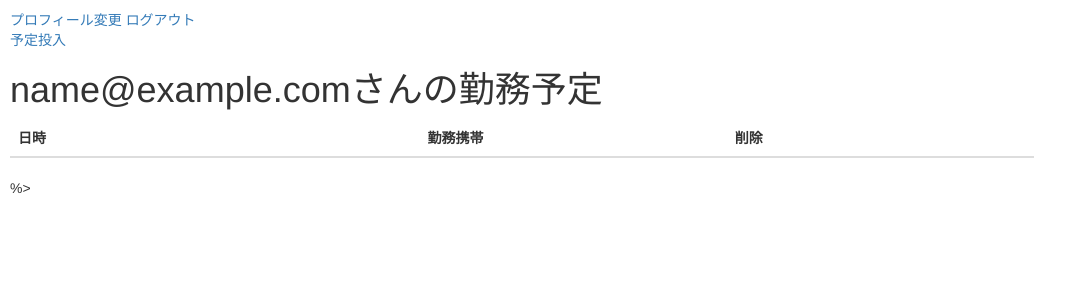
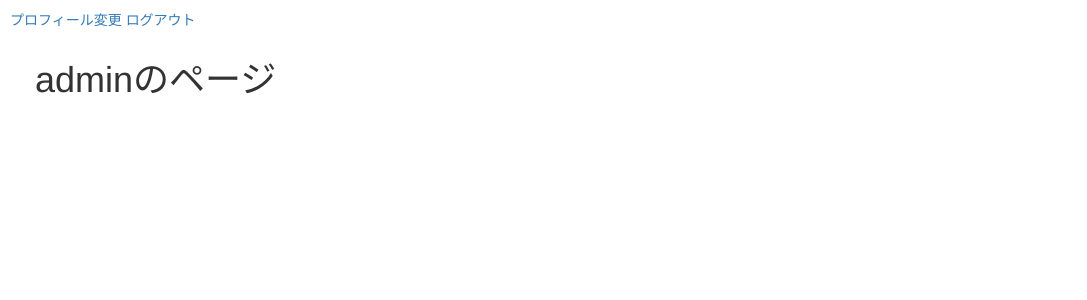
Before and after one commit to RandyTozuka/deskschedule2, a Rails app: page / in a window 1280 px wide. Shown: the top 300 px of the page, without its empty margins (0-1087 px from the left). Run offline with Rails 7, Linux system fonts and the light colour scheme; the visitor is signed in with stand-in values (Sample User, id 1); data that the repository does not hold is empty; style sheets or scripts are compiled from the project's sources; some libraries are stand-ins or nearby versions.

Commit message:
アドミンページ作成. indexページをパーシャル化

```diff
--- a/app/controllers/workschedules_controller.rb
+++ b/app/controllers/workschedules_controller.rb
@@ -4,12 +4,14 @@ class WorkschedulesController < ApplicationController
     if current_user
       @user = current_user
       @week_days = ["日","月","火","水","木","金","土"]
-      now = Time.current.next_month
-      @workschedules = Workschedule.where(wdate: now.all_month)
-                                   .where(user_id: current_user.id)
+      @now = Time.current
+      @next_month = Time.current.next_month
+      @previous_month = Time.current.prev_month
+      @workschedules = Workschedule.where(wdate: @now.all_month).where(user_id: current_user.id)
+      @workschedules_next_month = Workschedule.where(wdate: @next_month.all_month).where(user_id: current_user.id)
+      @workschedules_previous_month = Workschedule.where(wdate: @previous_month.all_month).where(user_id: current_user.id)
       #all_month    参考: https://qiita.com/whitefox_105/items/7c1d409ebd863fab5cb5
       #Time.current 参考: https://qiita.com/kodai_0122/items/111457104f83f1fb2259
-      # @workschedules = Workschedule.where(user_id: current_user.id).page(params[:page]).per(7)
     end
   end
 
--- /dev/null
+++ b/app/views/layouts/_index-admin.html.erb
@@ -0,0 +1,3 @@
+<div class="container">
+  <h1>adminのページ</h1>
+</div>
--- a/app/views/workschedules/index.html.erb
+++ b/app/views/workschedules/index.html.erb
@@ -1,24 +1,7 @@
-  <% if current_user %>
-    <p><%= link_to '予定投入', new_workschedule_path %></p>
-    <h1><%= @user.email %>さんの勤務予定</h1>
-    <table class="workschedule_table table table-hover" >
-      <thead>
-        <tr>
-          <th style="width:40%">日時</th>
-          <th style="width:30%">勤務携帯</th>
-          <th style="width:30%">削除</th>
-        </tr>
-      </thead>
-      <% @workschedules.each do |w|  %>
-      <tbody>
-        <tr>
-          <td><%= w.wdate.strftime("%Y年%m月%d日(#{@week_days[w.wdate.wday]})") %></td>
-          <td><%= link_to Status.find(w.status_id).status, edit_workschedule_path(w) %></td>
-          <td><%= link_to "予定削除", workschedule_path(w), method: :delete, data:{confirm:"削除してよろしいですか?"} %></td>
-        </tr>
-      </tbody>
-      <% end %>
-    </table>
-    <!--曜日の日本語化 → https://techracho.bpsinc.jp/hachi8833/2016_10_06/25960 -->
+<div class="wrapper">
+  <% if user_signed_in? && current_user.admin? %>
+    <%= render 'layouts/index-admin' %>
+  <% else %>
+    <%= render 'layouts/index-nonadmin' %>
   <% end %>
-  <%# <%= paginate @workschedules %> %>
+</div>
```
Also changed, not shown: app/assets/stylesheets/custom.scss (+7 -0 lines), app/views/layouts/_index-nonadmin.html.erb (added, +26 -0 lines).
